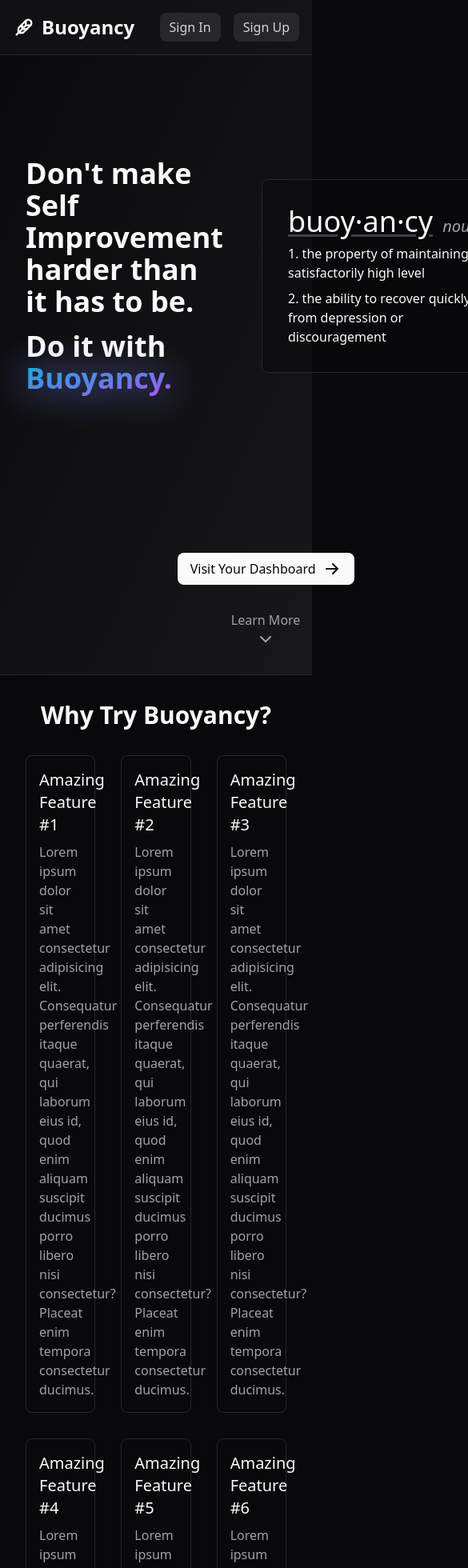
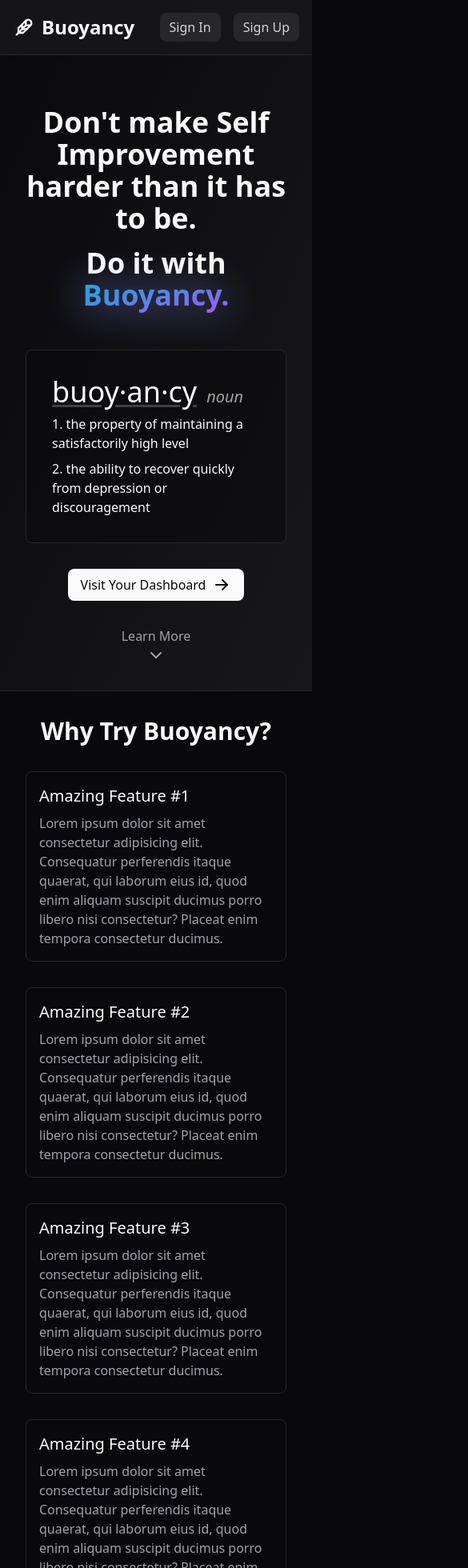
Before and after one commit to zsrobinson/buoyancy, a Next.js app: page / in a window 390 px wide. Shown: the top 1960 px of the page at 80% size, 585 px wide, since content can reach past the window. Built offline with nearby package versions, Linux system fonts and the light colour scheme.

Commit message:
tweak landing page for mobile

```diff
--- a/app/page.tsx
+++ b/app/page.tsx
@@ -9,7 +9,7 @@ export default function Home() {
         <Navbar />
 
         <div className="mx-auto flex max-w-6xl grow flex-col items-center justify-between gap-8 p-8">
-          <div className="flex items-center gap-12 pt-24">
+          <div className="flex flex-col items-center gap-12 pt-8 md:flex-row md:pt-24">
             <Description />
             <Definition />
           </div>
@@ -38,7 +38,7 @@ export default function Home() {
 
 function Navbar() {
   return (
-    <div className="border-b border-zinc-800 bg-zinc-900/50">
+    <div className="border-b border-zinc-800 bg-zinc-900/75">
       <div className="mx-auto flex max-w-6xl justify-between p-4">
         <div className="flex items-center gap-2">
           <IconFeather size={28} />
@@ -60,13 +60,13 @@ function Navbar() {
 
 function Description() {
   return (
-    <section className="flex basis-1/2 flex-col gap-4">
+    <section className="flex basis-1/2 flex-col gap-4 text-center md:text-left">
       <span className="text-4xl font-bold">
         Don&apos;t make Self Improvement harder than it has to be.
       </span>
       <span className="text-4xl font-bold">
         Do it with{" "}
-        <span className="bg-gradient-to-br from-cyan-500 to-purple-500 bg-clip-text text-transparent shadow-cyan-800 drop-shadow-[0_0_24px_#818cf8] transition hover:drop-shadow-[0_0_20px_#60a5fa]">
+        <span className="bg-gradient-to-br from-cyan-500 to-purple-500 bg-clip-text text-transparent shadow-cyan-800 drop-shadow-[0_0_24px_#818cf8] transition hover:drop-shadow-[0_0_26px_#60a5fa]">
           Buoyancy.
         </span>
       </span>
@@ -100,7 +100,7 @@ function Features() {
   return (
     <div className="mx-auto flex max-w-6xl grow flex-col items-center justify-center gap-8 p-8">
       <h3 className="text-3xl font-semibold">Why Try Buoyancy?</h3>
-      <section className="grid h-full grid-cols-3 gap-8">
+      <section className="grid h-full grid-cols-1 gap-8 md:grid-cols-3">
         {Array.from(Array(6)).map((_, i) => (
           <div
             key={i}
@@ -122,9 +122,9 @@ function Features() {
 
 function Footer() {
   return (
-    <div className="border-t border-zinc-800 bg-zinc-900/50 text-zinc-300">
-      <div className="mx-auto flex max-w-6xl justify-between p-4">
-        <div className="flex items-center gap-1">
+    <div className="border-t border-zinc-800 bg-zinc-900/75 text-zinc-300">
+      <div className="mx-auto flex max-w-6xl flex-col gap-4 p-4 text-center md:flex-row md:justify-between md:text-left">
+        <div className="flex items-center justify-center gap-1 md:justify-normal">
           Made with <IconHeart size={20} /> by{" "}
           <a
             href="https://zsrobinson.com"
@@ -136,7 +136,7 @@ function Footer() {
           </a>
         </div>
 
-        <div className="flex flex-col items-end">
+        <div className="flex flex-col items-center md:items-end">
           <span className="flex items-center gap-1">
             Visit this project on
             <a
```
